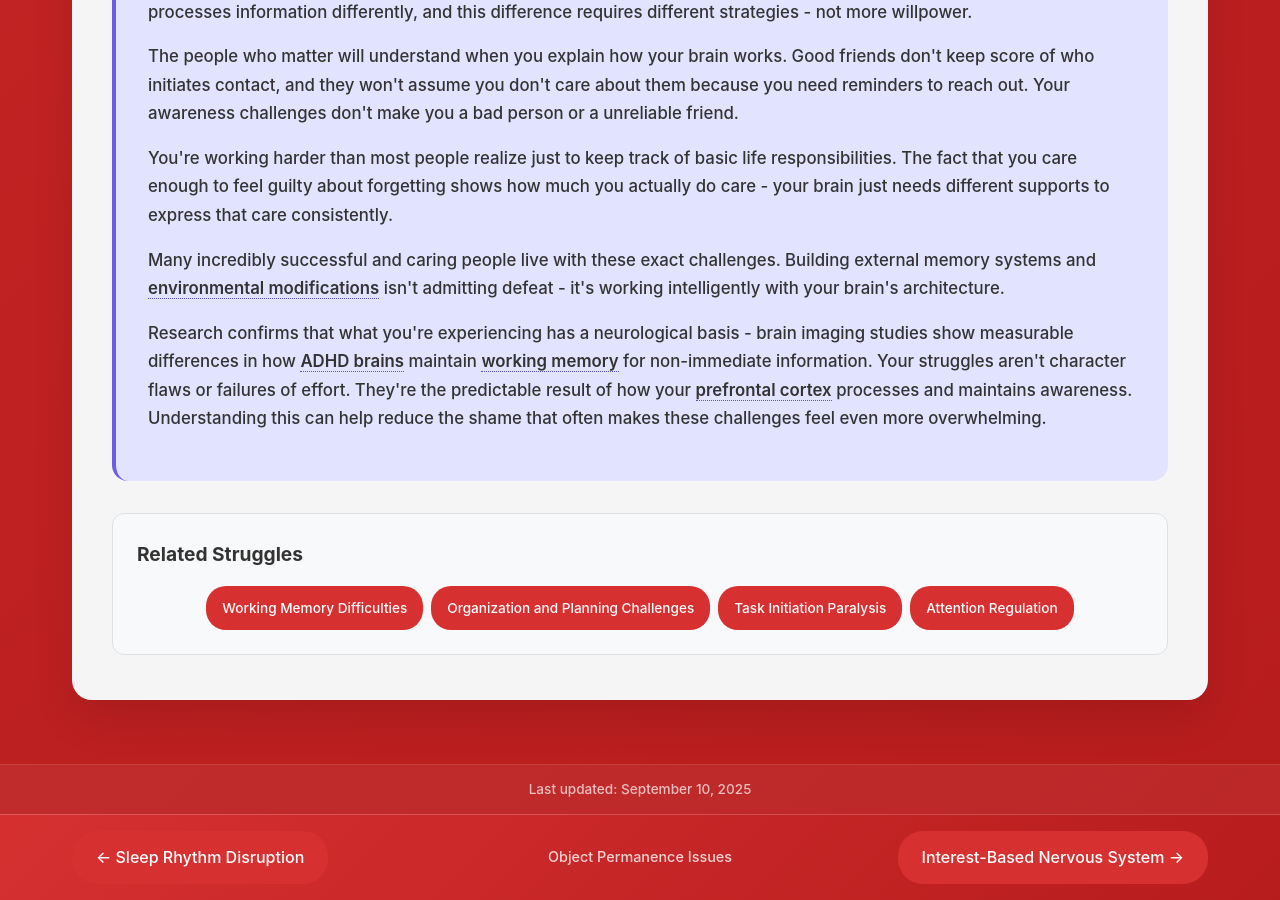
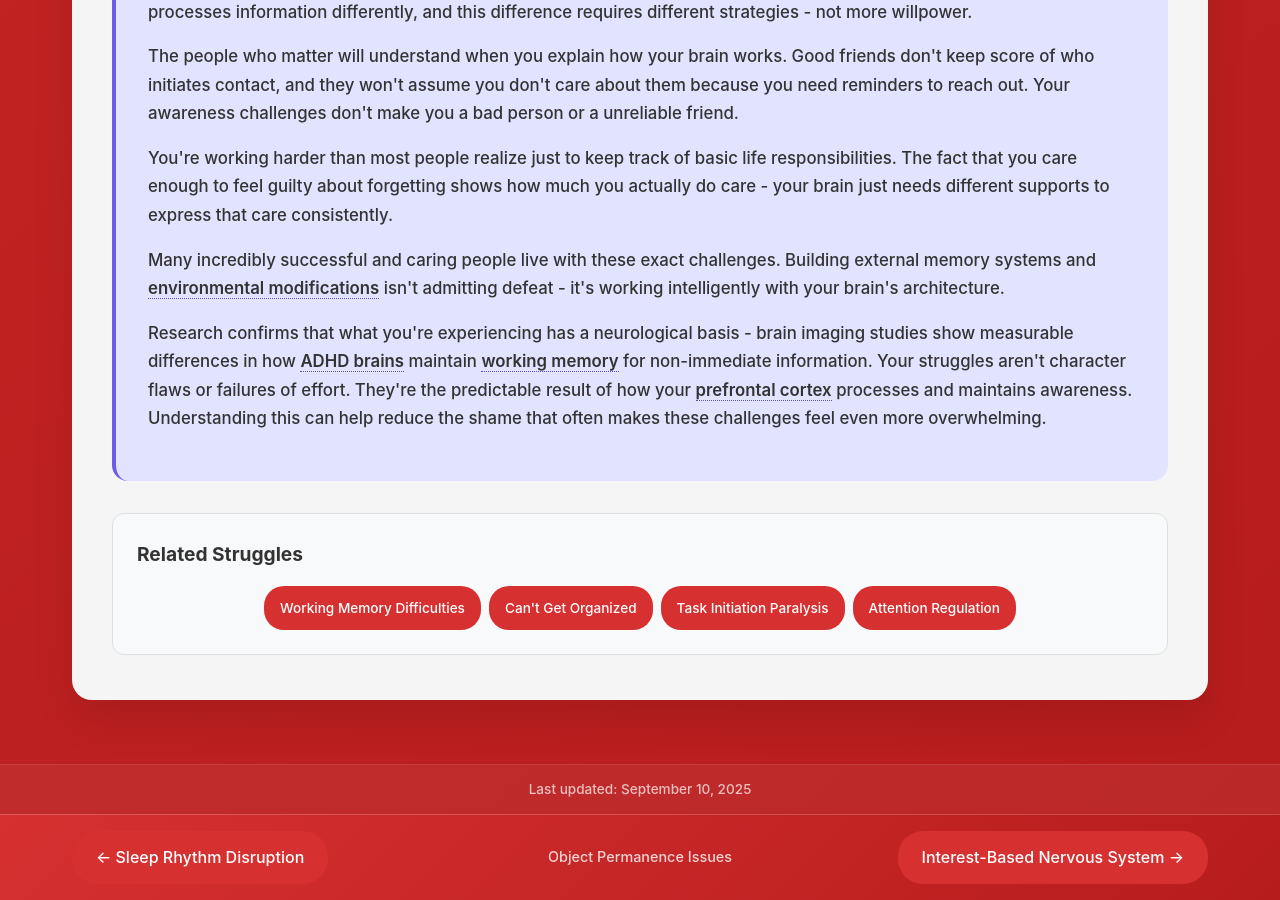
Before and after one commit to neurodivergent-survival-guide/neurodivergent-survival-guide, a Jekyll site: the page built from struggles/object-permanence-issues.html, in a window 1280 px wide and 900 px high, scrolled down 4845 px. Built offline with Jekyll 4.4.1, drawn with Linux system fonts in a browser that asks for light colours.

Commit message:
Update object-permanence-issues.html

```diff
--- a/struggles/object-permanence-issues.html
+++ b/struggles/object-permanence-issues.html
@@ -136,7 +136,7 @@ search_terms: ["forget people exist", "out of sight", "lose everything", "forgot
         <h3>Related Struggles</h3>
         <div class="struggle-tags">
             <a href="{{ '/struggles/working-memory-difficulties.html' | relative_url }}" class="struggle-tag">Working Memory Difficulties</a>
-            <a href="{{ '/struggles/organization-and-planning-challenges.html' | relative_url }}" class="struggle-tag">Organization and Planning Challenges</a>
+            <a href="{{ '/struggles/cant-get-organized.html' | relative_url }}" class="struggle-tag">Can't Get Organized</a>
             <a href="{{ '/struggles/task-initiation-paralysis.html' | relative_url }}" class="struggle-tag">Task Initiation Paralysis</a>
             <a href="{{ '/struggles/attention-regulation.html' | relative_url }}" class="struggle-tag">Attention Regulation</a>
         </div>
```
